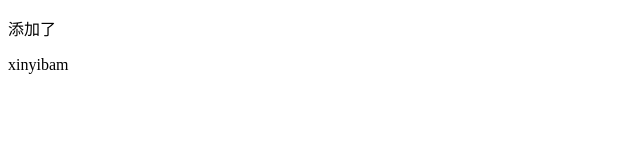
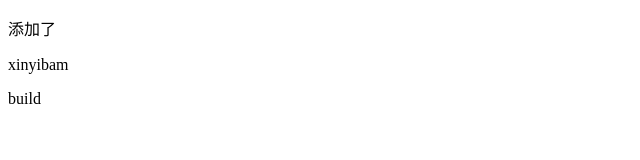
Before and after one commit to yelin2016/log3, a website: page src/index.html in a window 1280 px wide. Shown: the full height of the page, 0-640 px from the left. Drawn offline with Linux system fonts and the light colour scheme.

Commit message:
buid:build test
just a test

```diff
--- a/src/index.html
+++ b/src/index.html
@@ -7,5 +7,6 @@
 <body>
 <p>添加了</p>
 <p>xinyibam</p>
+<p>build</p>
 </body>
 </html>
```
